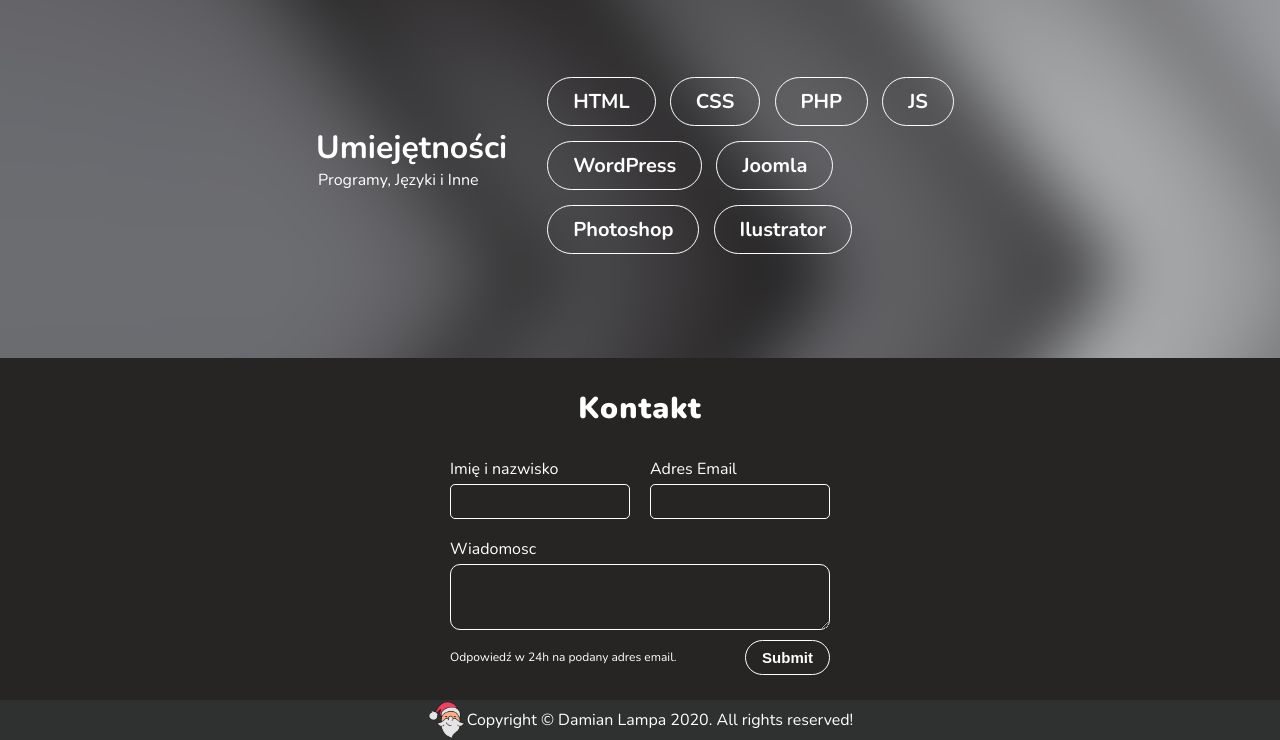
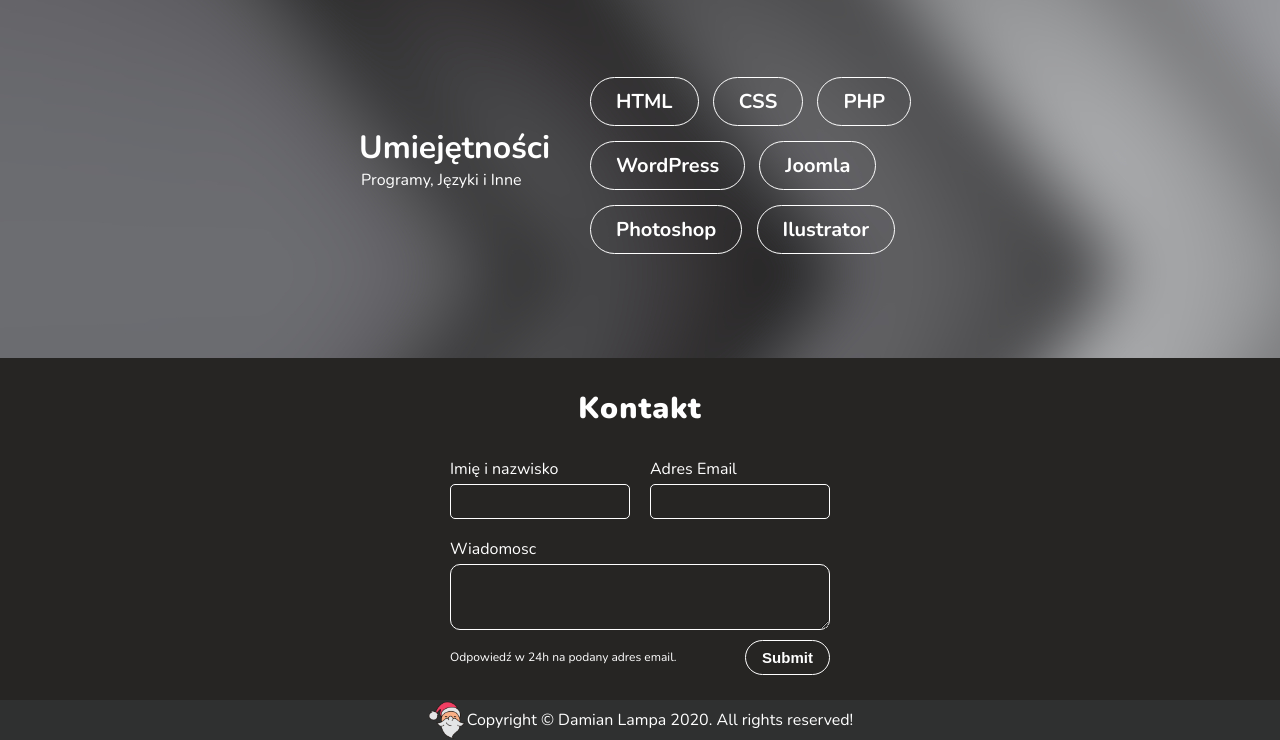
Before and after one commit to Amaczi/my-web3, a plain HTML site: page index.html in a window 1280 px wide. Shown: the part 83-823 px from the top of the page. Drawn offline with nearby package versions, Linux system fonts and the light colour scheme.

Commit message:
Update index.html

```diff
--- a/index.html
+++ b/index.html
@@ -112,7 +112,6 @@
 					<li>HTML</li>
 					<li>CSS</li>
 					<li>PHP</li>
-					<li>JS</li>
 				</ul>
 			</li>
 			<li>
```
